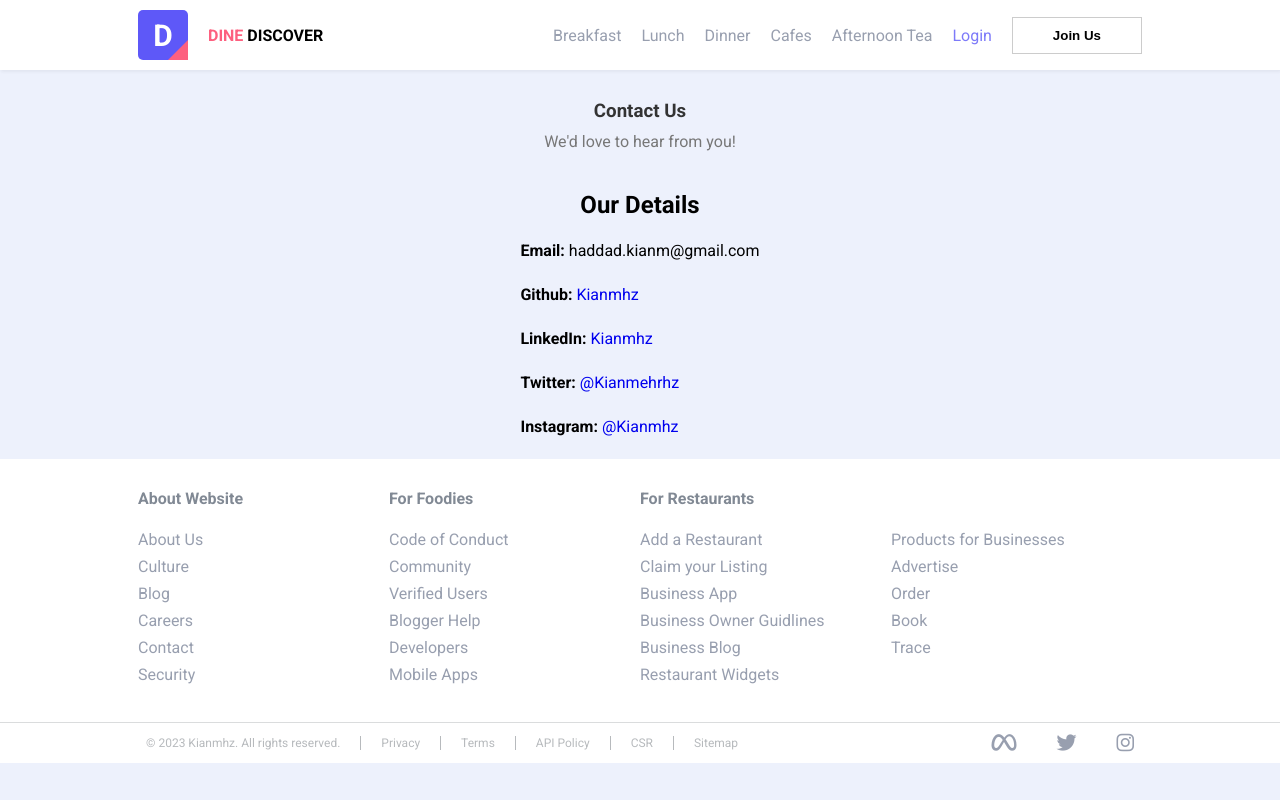
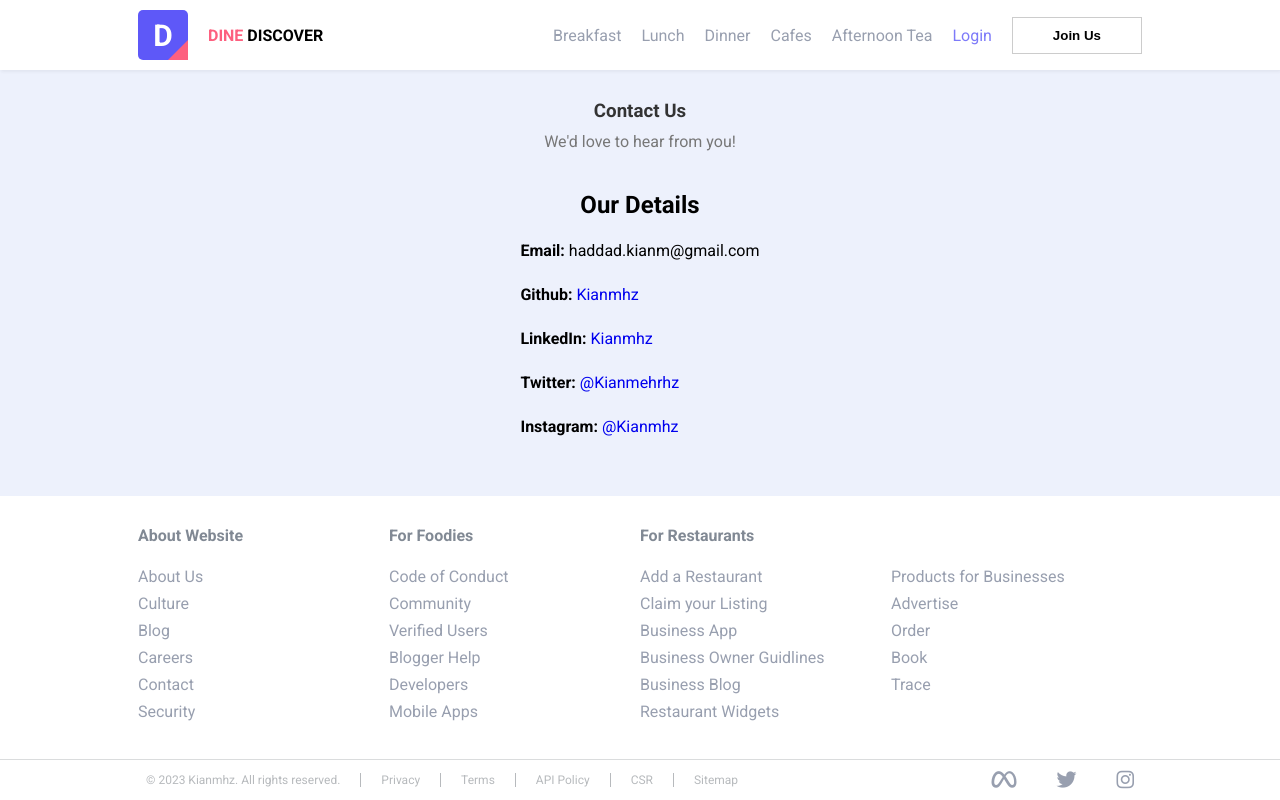
Before and after one commit to Kianmhz/Dine-Discover, a Django app: page /contact/ in a window 1280 px wide. Run offline with Django 4.2, Linux system fonts and the light colour scheme; some libraries are stand-ins or nearby versions.

Commit message:
Fixed footer not sticking to bottom of the page.

```diff
--- a/static/style/infopage.css
+++ b/static/style/infopage.css
@@ -97,6 +97,7 @@
 .tab-button.active::after {
     transform: translateX(-50%) scaleX(1);
 }
+
 /* Add Review Form */
 .info .reviews-section .review-form {
     display: flex;
--- a/static/style/style.css
+++ b/static/style/style.css
@@ -3,6 +3,9 @@ a {
     text-decoration: none;
 }
 body {
+    min-height: 100vh;
+    display: flex;
+    flex-direction: column;
     font-family: Roboto, Arial;
     padding-top: 70px;
     background: #edf1fc;
@@ -163,6 +166,7 @@ header .container {
     gap: 40px;
 }
 footer {
+    margin-top: auto;
     width: 100%;
     background: white;
 }
```
